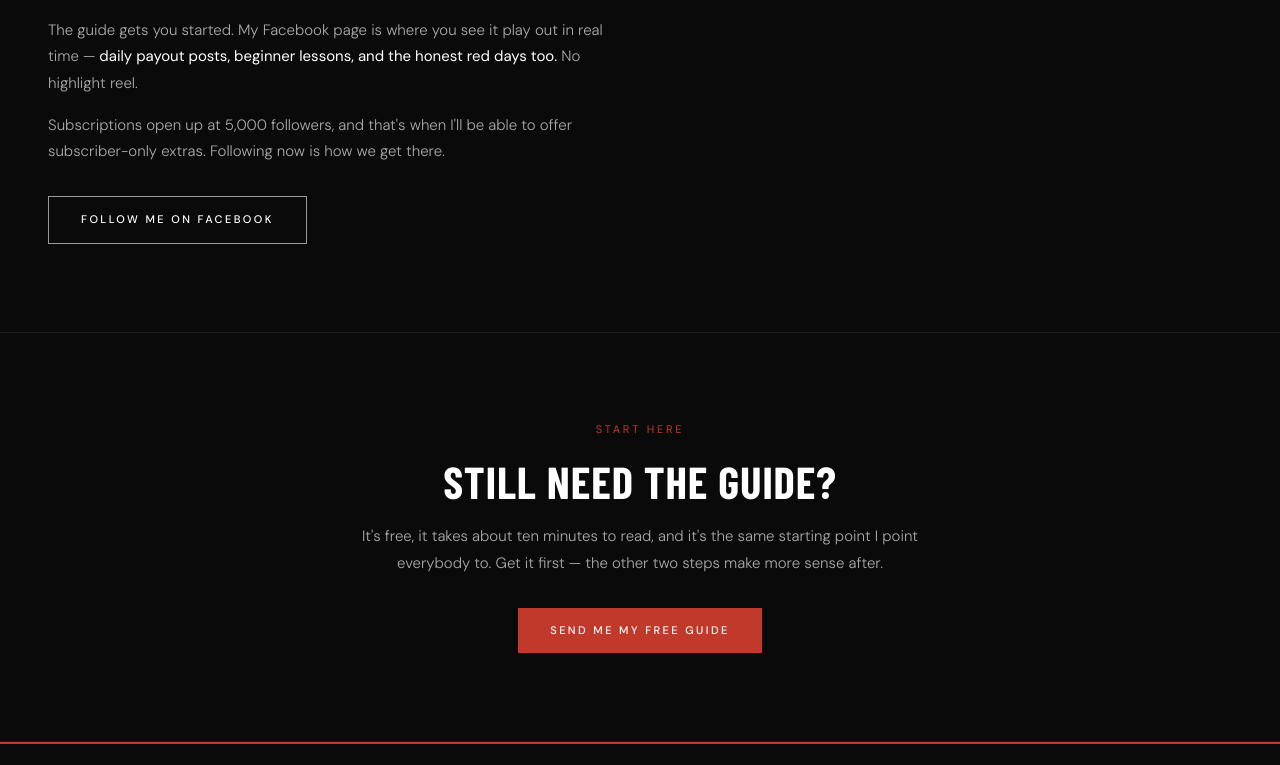
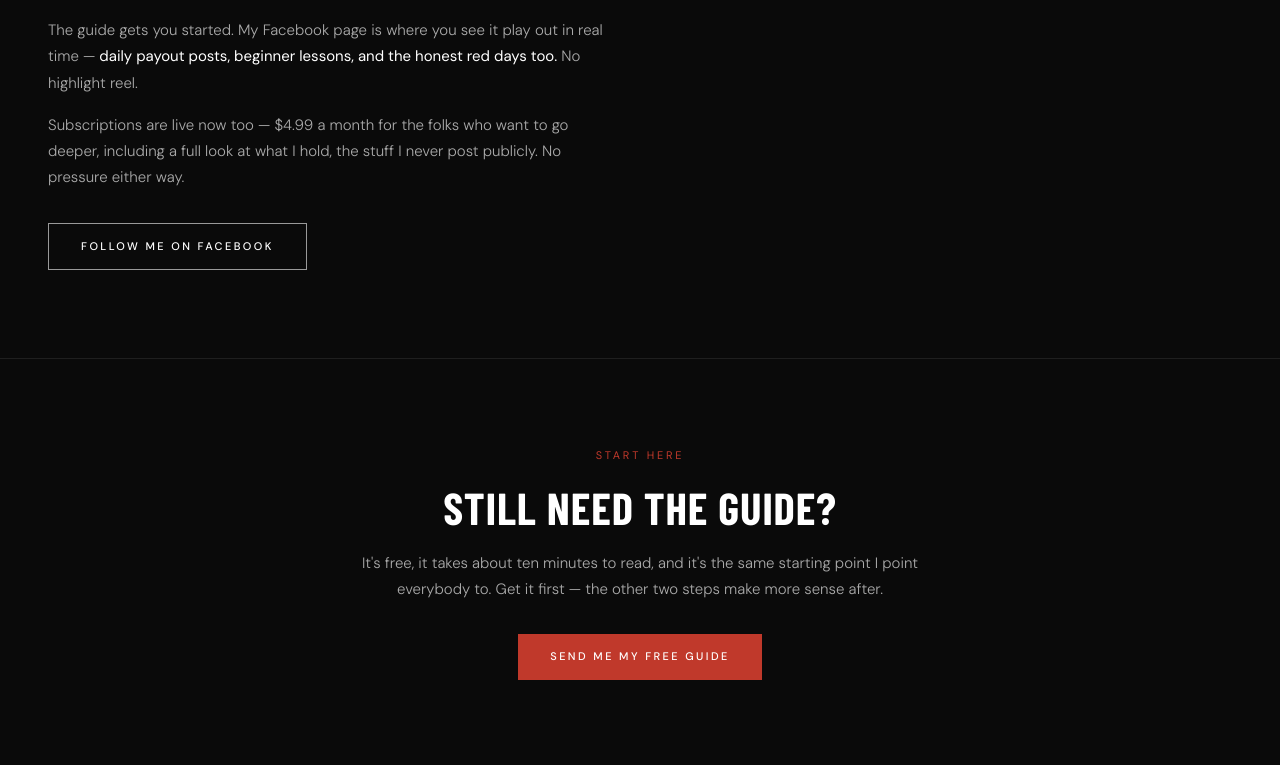
Before and after one commit to ceo-steveng/stevengarcia-site, a plain HTML site: page start/index.html in a window 1280 px wide. Shown: the part 2239-3004 px from the top of the page. Drawn offline with nearby package versions, Linux system fonts and the light colour scheme.

Commit message:
Fix stale subscription copy on /start/ — subscriptions are live at $4.99/mo

```diff
--- a/start/index.html
+++ b/start/index.html
@@ -536,7 +536,7 @@ src="https://www.facebook.com/tr?id=2340701276695258&ev=PageView&noscript=1"
     <p class="section-eyebrow">Step 03 — Follow along</p>
     <h2 class="section-h2">See the payouts as they land</h2>
     <p class="section-body">The guide gets you started. My Facebook page is where you see it play out in real time — <strong>daily payout posts, beginner lessons, and the honest red days too.</strong> No highlight reel.</p>
-    <p class="section-body" style="margin-top:16px;">Subscriptions open up at 5,000 followers, and that's when I'll be able to offer subscriber-only extras. Following now is how we get there.</p>
+    <p class="section-body" style="margin-top:16px;">Subscriptions are live now too — $4.99 a month for the folks who want to go deeper, including a full look at what I hold, the stuff I never post publicly. No pressure either way.</p>
     <div class="cta-row">
       <a class="btn-outline" href="https://www.facebook.com/stevengarcia4" target="_blank" rel="noopener">Follow Me on Facebook</a>
     </div>
```
